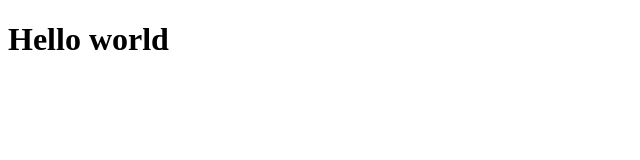
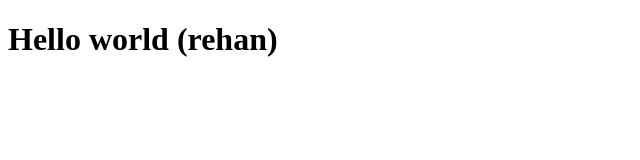
Before and after one commit to Royal294/demo1, a plain HTML site: page index.html in a window 1280 px wide. Shown: the whole page, without its empty margins (0-640 px from the left). Drawn offline with Linux system fonts and the light colour scheme.

Commit message:
Update index.html

```diff
--- a/index.html
+++ b/index.html
@@ -6,6 +6,6 @@
     <title>Document</title>
 </head>
 <body>
-    <h1>Hello world </h1>
+    <h1>Hello world (rehan)</h1>
 </body>
 </html>
```
